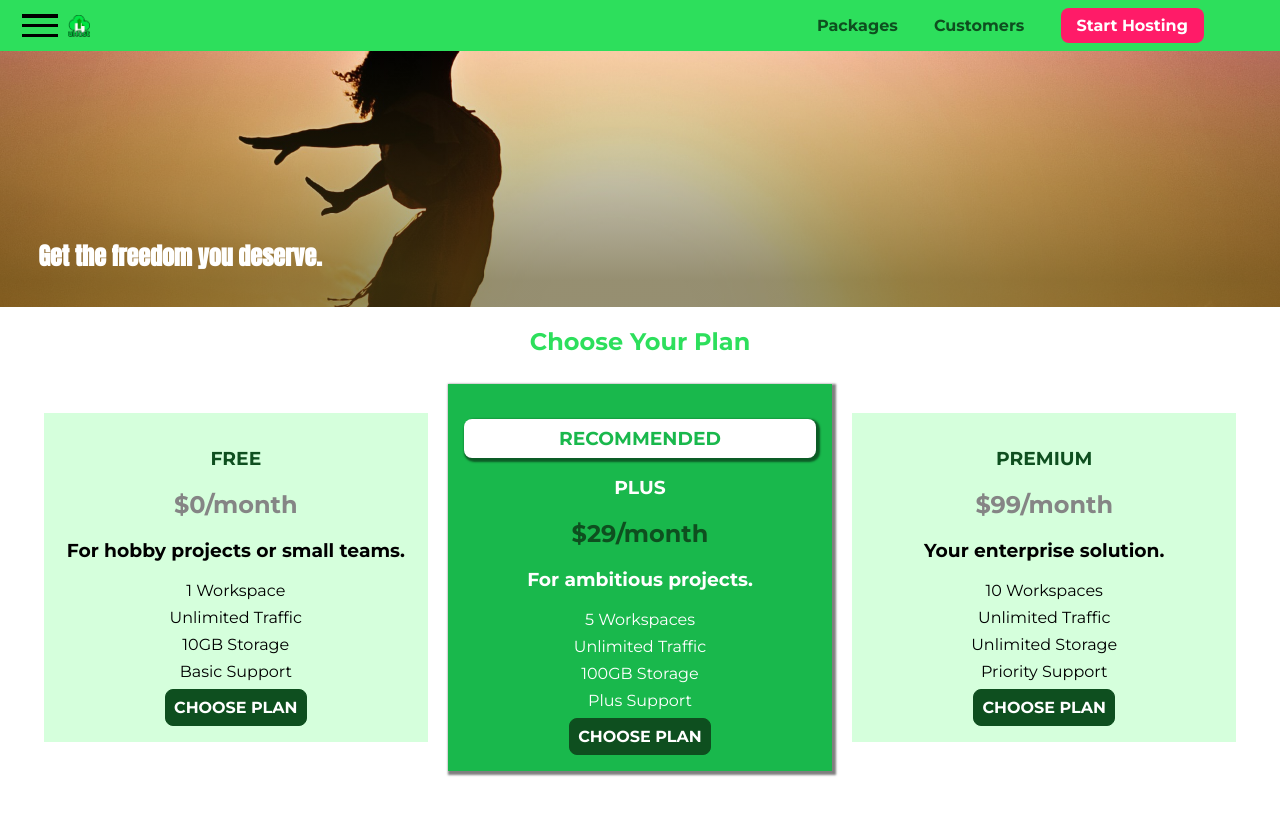
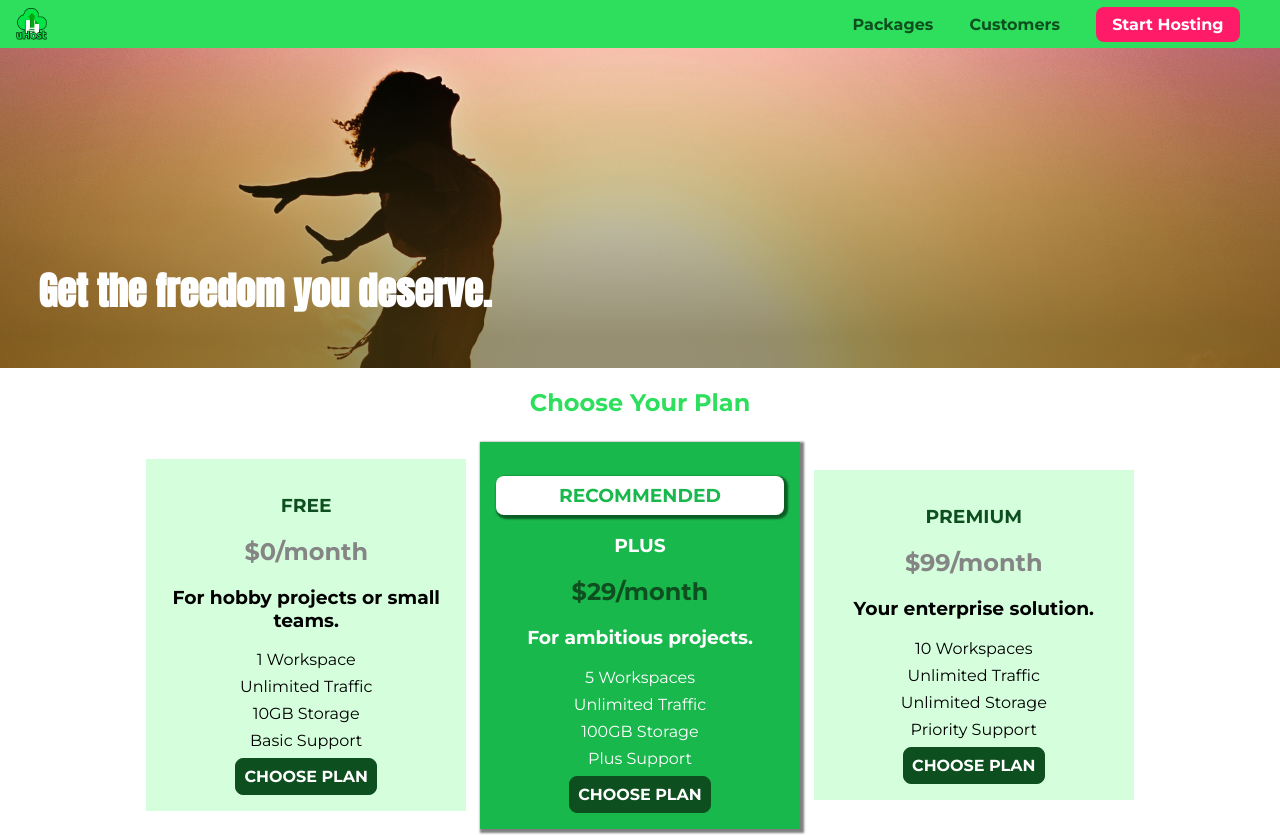
Before and after one commit to amitgour1996/uHost_project, a plain HTML site: page index.html in a window 1280 px wide. Shown: the top 835 px of the page. Drawn offline with Linux system fonts and the light colour scheme.

Commit message:
Section 10; Responsiveness added; Site Working Fine

```diff
--- a/customers/customers.css
+++ b/customers/customers.css
@@ -1,23 +1,23 @@
+main {
+  padding-top: 6rem;
+}
+
 .testimonial {
   font-size: 1.25rem;
-  margin: 3rem 0;
 }
 
-.testimonial__list {
+/* .testimonial__list {
   width: 80%;
   margin: auto;
-}
+} */
 
 .testimonial:first-of-type {
-  margin-top: 6rem;
+  /* margin-top: 6rem; */
 }
 
 .testimonial__image-container {
-  width: 60%;
-  max-width: 580px;
-  /* min-width: 350px; */
-  display: inline-block;
-  vertical-align: middle;
+  width: 100%;
+  max-width: 40rem;
   box-shadow: 3px 3px 5px 3px rgba(0, 0, 0, 0.5);
 }
 
@@ -29,10 +29,7 @@
 .testimonial__info {
   text-align: right;
   padding: 0.875rem;
-  display: inline-block;
   vertical-align: middle;
-  width: 35%;
-  /* vertical-align: top; */
 }
 
 #customer-2.testimonial {
@@ -67,3 +64,21 @@
 .testimonial__text {
   margin: 0.1875;
 }
+
+@media (min-width: 40rem) {
+  .testimonial {
+    margin: 3rem auto;
+    max-width: 93rem;
+  }
+  .testimonial__image-container {
+    min-width: 350px;
+    display: inline-block;
+    vertical-align: middle;
+    width: 60%;
+  }
+  .testimonial__info {
+    display: inline-block;
+    width: 35%;
+    vertical-align: top;
+  }
+}
--- a/customers/index.html
+++ b/customers/index.html
@@ -11,7 +11,7 @@
       rel="stylesheet"
     />
     <link rel="stylesheet" href="../shared.css" />
-    <link rel="stylesheet" href="customers.css" />
+    <link rel="stylesheet" href="../customers/customers.css" />
     <script src="../shared.js" defer></script>
   </head>
 
--- a/index.html
+++ b/index.html
@@ -2,6 +2,7 @@
 <html lang="en">
   <head>
     <meta charset="UTF-8" />
+    <meta name="viewport" content="width=device-width, initial-scale=1.0" />
     <meta http-equiv="X-UA-Compatible" content="ie=edge" />
     <title>uHost</title>
     <link rel="shortcut icon" href="favicon.png" />
--- a/main.css
+++ b/main.css
@@ -19,17 +19,12 @@
   background-repeat: no-repeat;
   background-origin: border-box;
   background-clip: border-box; */
-  width: 100vw;
+  width: 100%;
   height: 33vh;
   /* padding: 10px; */
-  margin-top: 2.6875rem;
+
   position: relative;
   /* border: 5px dashed red; */
-}
-
-.section-title {
-  color: #2ddf5c;
-  text-align: center;
 }
 
 #product-overview h1 {
@@ -38,22 +33,38 @@
   position: absolute;
   bottom: 5%;
   left: 3%;
+  font-size: 1.6rem;
+}
+
+@media (min-width: 40rem) and (min-height: 40rem) {
+  #product-overview h1 {
+    font-size: 2.4rem;
+  }
+
+  #product-overview {
+    height: 40vh;
+    background-position: 50% 25%;
+  }
+}
+
+.section-title {
+  color: #2ddf5c;
+  text-align: center;
 }
 
 .plan {
   background: #d5ffdc;
   text-align: center;
   padding: 1rem;
-  margin: 0.5rem;
-  display: inline-block;
-  width: 30%;
-  vertical-align: middle;
+  margin: 0.5rem 0;
+  /* display: inline-block; */
+  width: 100%;
 }
 
 .plan--highlighted {
   background: #19b84c;
   color: white;
-  box-shadow: 2px 2px 2px 2px rgba(0, 0, 0, 0.5);
+  /* box-shadow: 2px 2px 2px 2px rgba(0, 0, 0, 0.5); */
 }
 
 .plan__annotation {
@@ -64,11 +75,10 @@
   border-radius: 8px;
 }
 
-.plan__list {
-  /* width: 80%;
-  margin: auto; */
+/* .plan__list {
+  width: 100%;
   text-align: center;
-}
+} */
 
 .plan__title {
   color: #0e4f1f;
@@ -96,6 +106,25 @@
   margin: 0.5rem 0;
 }
 
+@media (min-width: 40rem) {
+  .plan {
+    display: inline-block;
+    width: 30%;
+    vertical-align: middle;
+    margin: 0.3rem;
+    min-width: 13rem;
+    max-width: 20rem;
+  }
+  .plan__list {
+    width: 100%;
+    text-align: center;
+  }
+
+  .plan--highlighted {
+    box-shadow: 2px 2px 2px 2px rgba(0, 0, 0, 0.5);
+  }
+}
+
 #key-features {
   background-color: #ff1b68;
   margin-top: 5rem;
@@ -111,13 +140,19 @@
   list-style-type: none;
   margin: 0;
   padding: 0;
-  text-align: center;
 }
 
-.key-feature {
-  display: inline-block;
-  width: 30%;
-  vertical-align: top;
+@media (min-width: 40rem) {
+  .key-feature {
+    display: inline-block;
+    width: 30%;
+    vertical-align: top;
+    max-width: 20rem;
+  }
+
+  .key-feature__list {
+    text-align: center;
+  }
 }
 
 .key-feature__image {
@@ -145,12 +180,19 @@
   display: none;
   z-index: 200;
   top: 20%;
-  left: 30%;
-  width: 40%;
+  left: 5%;
+  width: 90%;
   background: white;
   padding: 1rem;
   border: 1px solid #ccc;
   box-shadow: 1px 1px 1px rgba(0, 0, 0, 0.5);
+}
+
+@media (min-width: 40rem) {
+  .modal {
+    width: 40%;
+    left: 30%;
+  }
 }
 
 .modal__title {
--- a/packages/packages.css
+++ b/packages/packages.css
@@ -8,7 +8,7 @@
 }
 
 main {
-  padding-top: 2rem;
+  padding-top: 6rem;
 }
 
 .package {
@@ -17,6 +17,14 @@ main {
   border: 4px solid #0e4f1f;
   border-left: none;
   position: relative;
+}
+
+@media (min-width: 40rem) {
+  main {
+    max-width: 93rem;
+    margin-left: auto;
+    margin-right: auto;
+  }
 }
 
 .package:hover,
@@ -84,3 +92,12 @@ main {
 .clear {
   clear: both;
 }
+
+@media (min-width: 93rem) {
+  .package {
+    border: 4px solid #0e4f1f;
+  }
+  #free {
+    border: 4px solid #0e4f1f;
+  }
+}
--- a/shared.css
+++ b/shared.css
@@ -6,6 +6,11 @@ body {
   font-family: "Montserrat", sans-serif;
   margin: 0;
   overflow-x: hidden;
+}
+
+main {
+  min-height: calc(100vh - 8.25rem - 3rem);
+  margin-top: 3rem;
 }
 
 .backdrop {
@@ -56,24 +61,30 @@ body {
   margin: 0.4rem 0;
 }
 
+@media (min-width: 40rem) {
+  .toggle-button {
+    display: none;
+  }
+}
+
 .main-header__brand {
   color: #0e4f1f;
   text-decoration: none;
   font-weight: bold;
-  font-size: 1.375rem;
-  height: 1.375rem;
   display: inline-block;
   vertical-align: middle;
+  height: 2rem;
 }
 
 .main-header__brand img {
   height: 100%;
+  vertical-align: middle;
 }
 
 .main-nav {
-  display: inline-block;
+  display: none;
   text-align: right;
-  width: calc(100% - 122px);
+  width: calc(100% - 44px);
   vertical-align: middle;
 }
 
@@ -86,6 +97,12 @@ body {
 .main-nav__item {
   display: inline-block;
   margin: 0 1rem;
+}
+
+@media (min-width: 40rem) {
+  .main-nav {
+    display: inline-block;
+  }
 }
 
 .main-nav__item a,
@@ -133,8 +150,7 @@ body {
 }
 
 .main-footer__link {
-  display: inline-block;
-  margin: 0 1rem;
+  margin: 1rem 0;
 }
 
 .main-footer__link > a {
@@ -145,6 +161,13 @@ body {
 .main-footer__link > a:hover,
 .main-footer__link > a:active {
   color: #ccc;
+}
+
+@media (min-width: 40rem) {
+  .main-footer__link {
+    margin: 0 1rem;
+    display: inline-block;
+  }
 }
 
 .button {
--- a/shared.js
+++ b/shared.js
@@ -12,6 +12,7 @@ function closeModal() {
     modal.classList.remove("open");
   }
   backdrop.classList.remove("open");
+  document.body.style.overflow = "visible";
 }
 
 for (const selectPlanButton of selectPlanButtons) {
@@ -19,6 +20,7 @@ for (const selectPlanButton of selectPlanButtons) {
     // backdrop.style.display = "block";
     // modal.style.display = "block";
     backdrop.classList.add("open");
+    document.body.style.overflow = "hidden";
     modal.classList.add("open");
   });
 }
@@ -39,6 +41,7 @@ toggleButton.addEventListener("click", () => {
   //   backdrop.style.display = "block";
   //   mobileNav.style.display = "block";
   backdrop.classList.add("open");
+  document.body.style.overflow = "hidden";
   if (mobileNav) {
     mobileNav.classList.add("open");
   }
```
Also changed, not shown: packages/index.html (+2 -1 lines).
